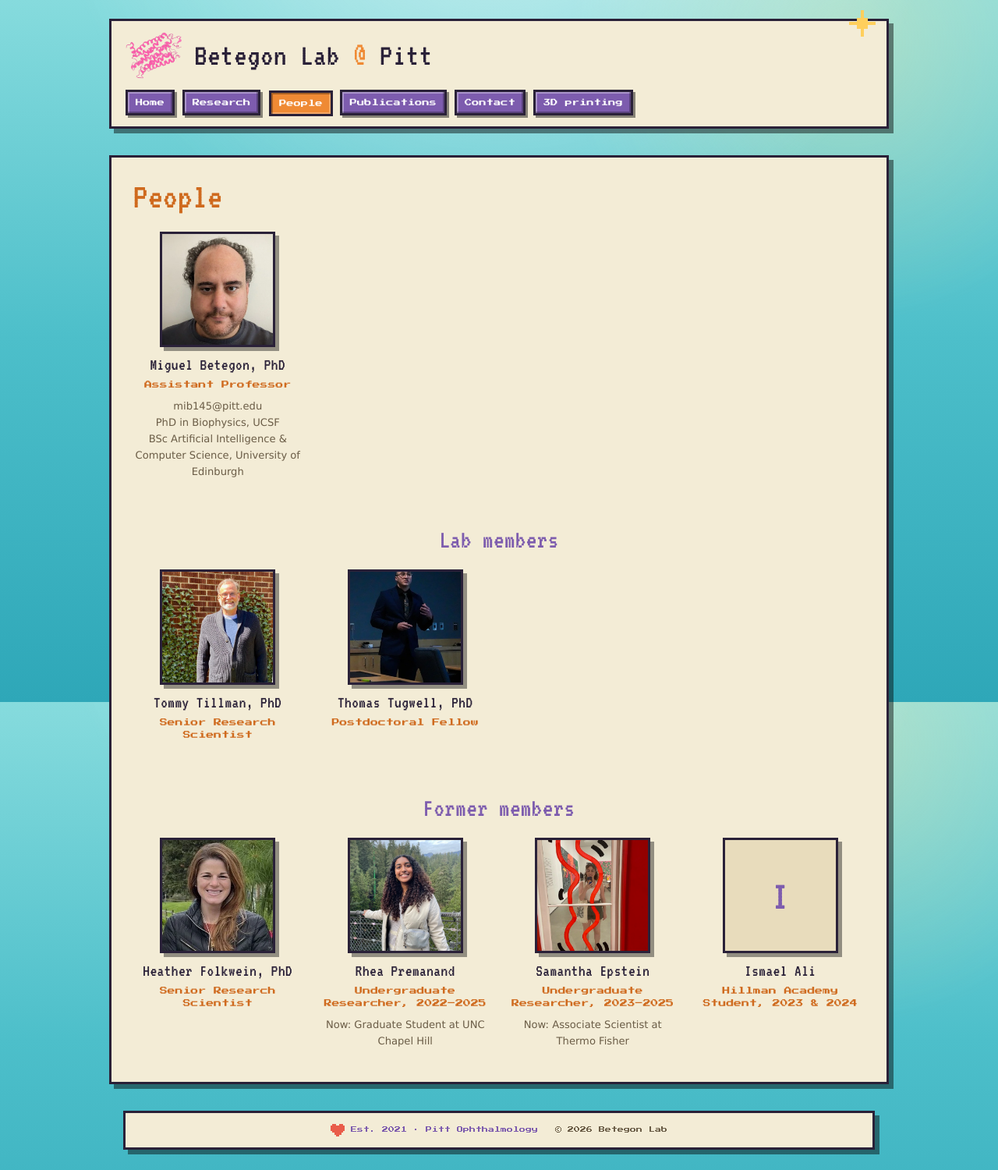
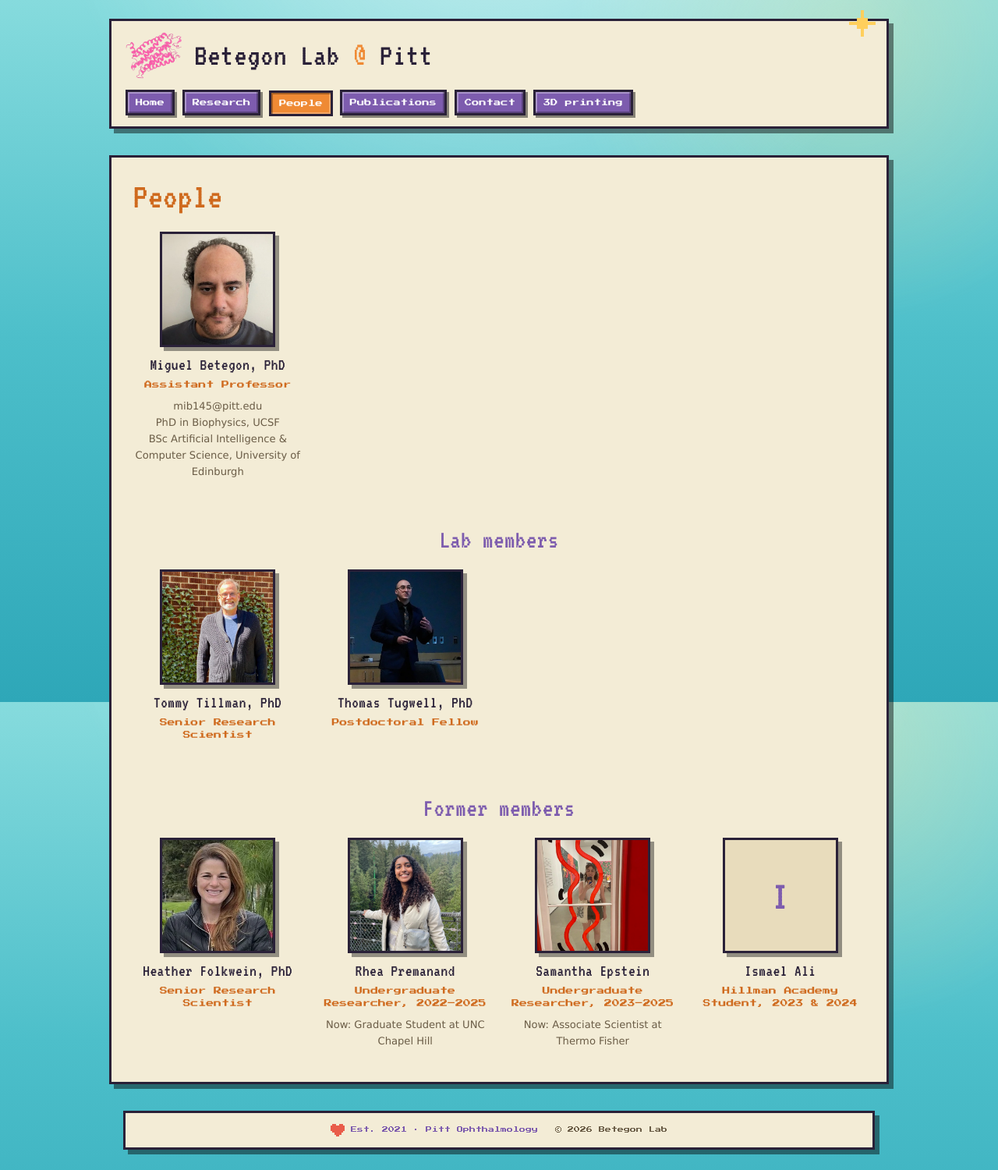
Before and after one commit to betegonlab/betegonlab.github.io, a Jekyll site: the page built from people.html, in a window 1280 px wide. Shown: the whole page at 78% size. Built offline with Jekyll 4.4.1, drawn with Linux system fonts in a browser that asks for light colours.

Commit message:
Fix Thomas avatar crop

```diff
--- a/assets/css/style.css
+++ b/assets/css/style.css
@@ -228,6 +228,7 @@ figcaption { color: var(--muted); font-size: .82rem; margin-top: .8em; font-styl
   display: flex; align-items: center; justify-content: center;
   font-family: "VT323", monospace; font-size: 3.4rem; color: var(--purple);
 }
+.person .avatar[src$="thomas.jpg"] { object-position: center top; }
 .person h3 { margin: 0 0 2px; font-size: 1.35rem; color: var(--ink); }
 .person .role { font-family: "Press Start 2P", monospace; color: var(--pink-d); font-size: .62rem; line-height: 1.6; margin: 6px 0 8px; }
 .person .meta { color: var(--muted); font-size: .82rem; margin: 0; }
```
